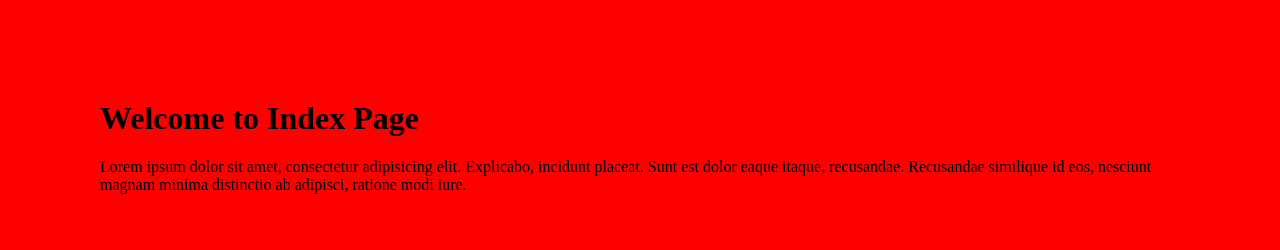
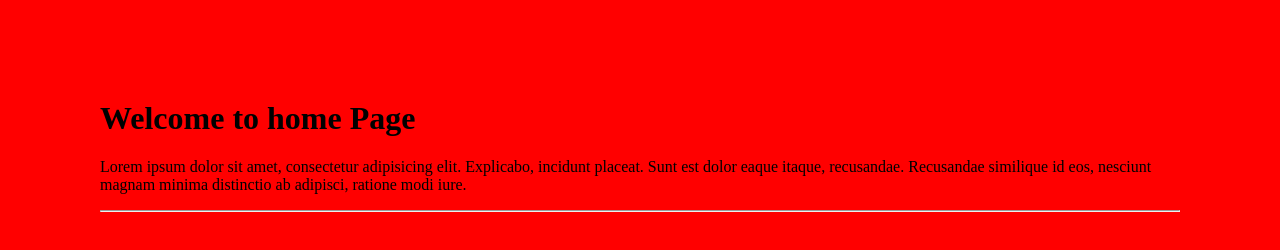
Before and after one commit to jabert74/project, a plain HTML site: page index.html in a window 1280 px wide. Drawn offline with Linux system fonts and the light colour scheme.

Commit message:
change project

```diff
--- a/css/style.css
+++ b/css/style.css
@@ -1,4 +1,5 @@
 body {
   background: red;
   margin: 100px;
+  height: 5px;
 }
--- a/index.html
+++ b/index.html
@@ -6,9 +6,10 @@
     <link rel="stylesheet" href="css/style.css">
   </head>
   <body>
-    <h1>Welcome to Index Page</h1>
+    <h1>Welcome to home Page</h1>
 
     <p>Lorem ipsum dolor sit amet, consectetur adipisicing elit. Explicabo, incidunt placeat. Sunt est dolor eaque itaque, recusandae. Recusandae similique id eos, nesciunt magnam minima distinctio ab adipisci, ratione modi iure.</p>
+    <hr/>
     <script src="js/main.js"></script>
   </body>
 </html>
```
